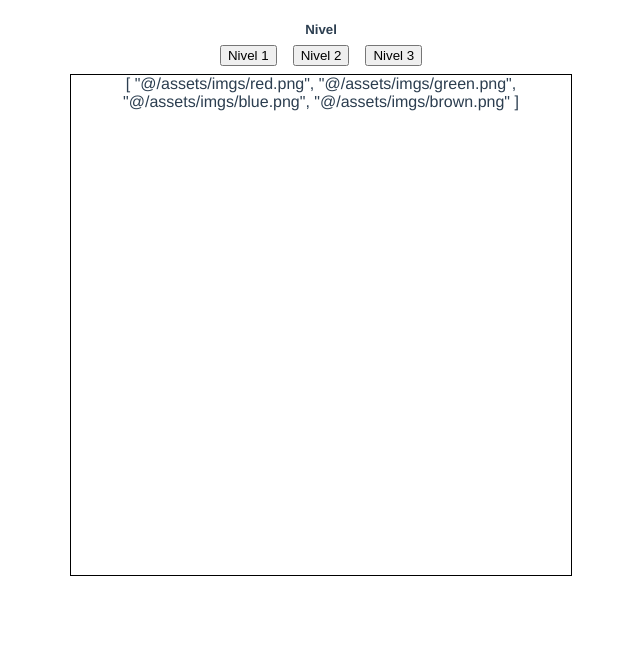
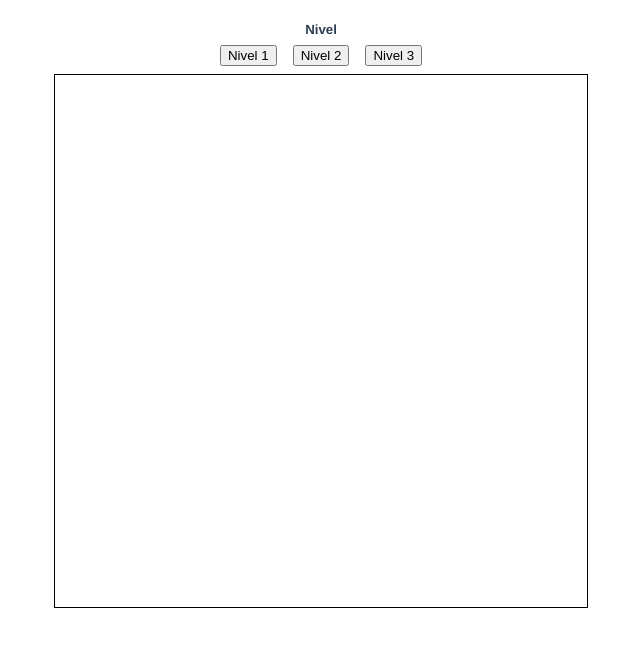
Before and after one commit to AlanDuOl/guess-vue, a Vue app: page / in a window 1280 px wide. Shown: the top 646 px of the page, without its empty margins (319-959 px from the left). Built offline with nearby package versions, Linux system fonts and the light colour scheme.

Commit message:
Start to put bg-color on div instead of loading img

```diff
--- a/src/App.vue
+++ b/src/App.vue
@@ -6,7 +6,7 @@
       <button class="lvl-btn" :value="levels.lvl2" @click="changeLvl">Nivel 2</button>
       <button class="lvl-btn" :value="levels.lvl3" @click="changeLvl">Nivel 3</button>
     </div>
-    <Board :paths="finalPaths" :numTiles="numTiles"/>
+    <Board :paths="images" />
   </div>
 </template>
 
@@ -23,14 +23,8 @@ export default {
 
   data: () => {
     return {
-      numTiles: '8',
-      paths: ['@/assets/imgs/red.png', '@/assets/imgs/green.png',
-				'@/assets/imgs/blue.png', '@/assets/imgs/brown.png',
-				'@/assets/imgs/gray.png', '@/assets/imgs/orange.png'
-      ],
-      finalPaths: ['@/assets/imgs/red.png', '@/assets/imgs/green.png',
-        '@/assets/imgs/blue.png', '@/assets/imgs/brown.png'
-      ],
+      currentLvl: '8',
+      images: [],
       levels: {
         lvl1: '8',
         lvl2: '10',
@@ -42,25 +36,44 @@ export default {
   methods: {
 
     changeLvl(event) {
-      this.numTiles = event.target.value
-      this.setPaths(this.numTiles)
+      this.currentLvl = event.target.value
+      this.setImages(this.currentLvl)
     },
 
-    setPaths(numTiles){
-      if(numTiles === this.levels.lvl1){
-        this.finalPaths = this.paths.slice(0,4)
+	setRandomColors(currentLvl){
+		let images = []
+		while(images.length < currentLvl/2){
+			let color = {
+				red: Math.floor(Math.random() * 255),
+				green: Math.floor(Math.random() * 255),
+				blue: Math.floor(Math.random() * 255)
+			}
+			if(!images.includes(color)){
+				images.push(color)
+			}
+		}
+		this.images = images
+	},
+
+    setImages(currentLvl){
+      if(currentLvl === this.levels.lvl1){
+		this.setRandomColors(currentLvl)
       }
-      else if(numTiles === this.levels.lvl2){
-        this.finalPaths = this.paths.slice(0,5)
+      else if(currentLvl === this.levels.lvl2){
+        this.setRandomColors(currentLvl)
       }
-      else if(numTiles === this.levels.lvl3){
-        this.finalPaths = this.paths.slice(0,6)
+      else if(currentLvl === this.levels.lvl3){
+        this.setRandomColors(currentLvl)
       }
       else {
-        throw 'Unknow value for numTiles'
+        throw 'Unknow value for currentLvl'
       }
     }
 
+  },
+
+  mounted(){
+	this.setImages(this.currentLvl)
   }
 
 }
--- a/src/components/Board.vue
+++ b/src/components/Board.vue
@@ -1,8 +1,7 @@
 <template>
     <div id="board-container">
-        <tile v-for="(value, key) in images" :key="key" :url="value">
+        <tile v-for="(value, index) in tileImages" :key="index" :image="value">
         </tile>
-		{{this.paths}}
     </div>
 </template>
 
@@ -14,33 +13,36 @@ export default {
         'tile': Tile
     },
 	props: {
-		paths: Array,
-		numTiles: String
+		paths: Array
 	},
 	data: () => {
 		return {
-			tilePaths: []
+			tileImages: []
 		}
 	},
 	methods: {
 		shuffleTiles(){
 			let images = this.paths
-			const finalPaths = new Array(images.length * 2)
+			const finalImages = new Array(images.length * 2)
 			let cIndex = 0
 			while(images.length > 0){
 				let index = Math.floor(Math.random() * images.length)
-				if(this.numTiles.includes(images[index])){
-					finalPaths[cIndex] = images[index]
+				if(finalImages.includes(images[index])){
+					finalImages[cIndex] = images[index]
 					images.splice(index,1)
 					cIndex++
 				}
 				else {
-					this.tilePaths[cIndex] = images[index]
+					finalImages[cIndex] = images[index]
 					cIndex++
 				}
 			}
-			this.tilePaths = finalPaths
+			this.tileImages = finalImages
+			console.log(images)
 		}
+	},
+	mounted() {
+		this.shuffleTiles()
 	}
 }
 </script>
@@ -49,10 +51,12 @@ export default {
 
     #board-container {
         display: flex;
+		justify-content: space-around;
         width: 500px;
         height: 500px;
         border: 1px solid black;
         margin: auto;
+		padding: 16px;
     }
 
 </style>
--- a/src/components/Tile.vue
+++ b/src/components/Tile.vue
@@ -1,13 +1,13 @@
 <template>
-    <div class="board-tiles">
-	</div>
+    <div class="board-tiles" :src="image"></div>
 </template>
 
 <script>
+
 export default {
 	name: 'tile',
 	props: {
-		src: String
+		image: Image
 	}
 }
 </script>
@@ -15,10 +15,8 @@ export default {
 <style>
 
     .board-tiles {
-        border: 1px solid red;
         width: 50px;
         height: 50px;
-		background-image: url('../assets/imgs/blue.png');
     }
 
 </style>
```
